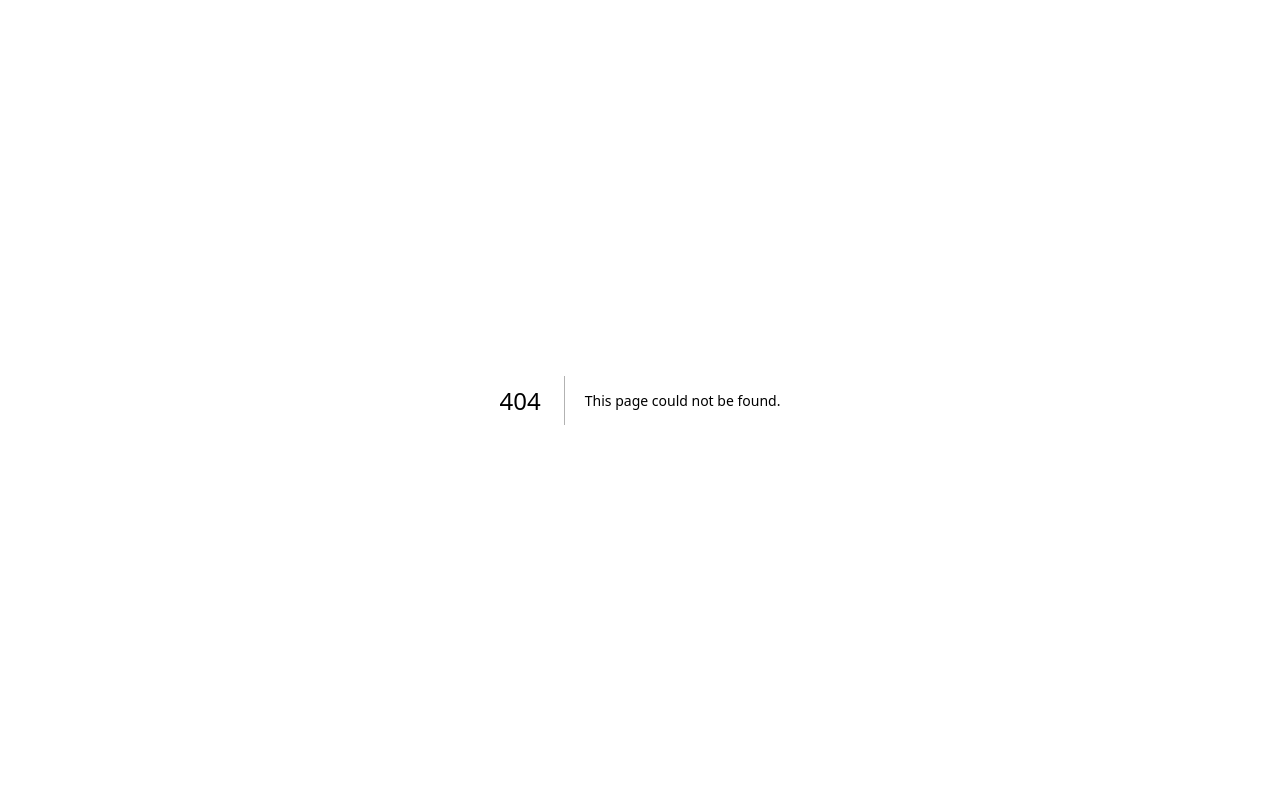
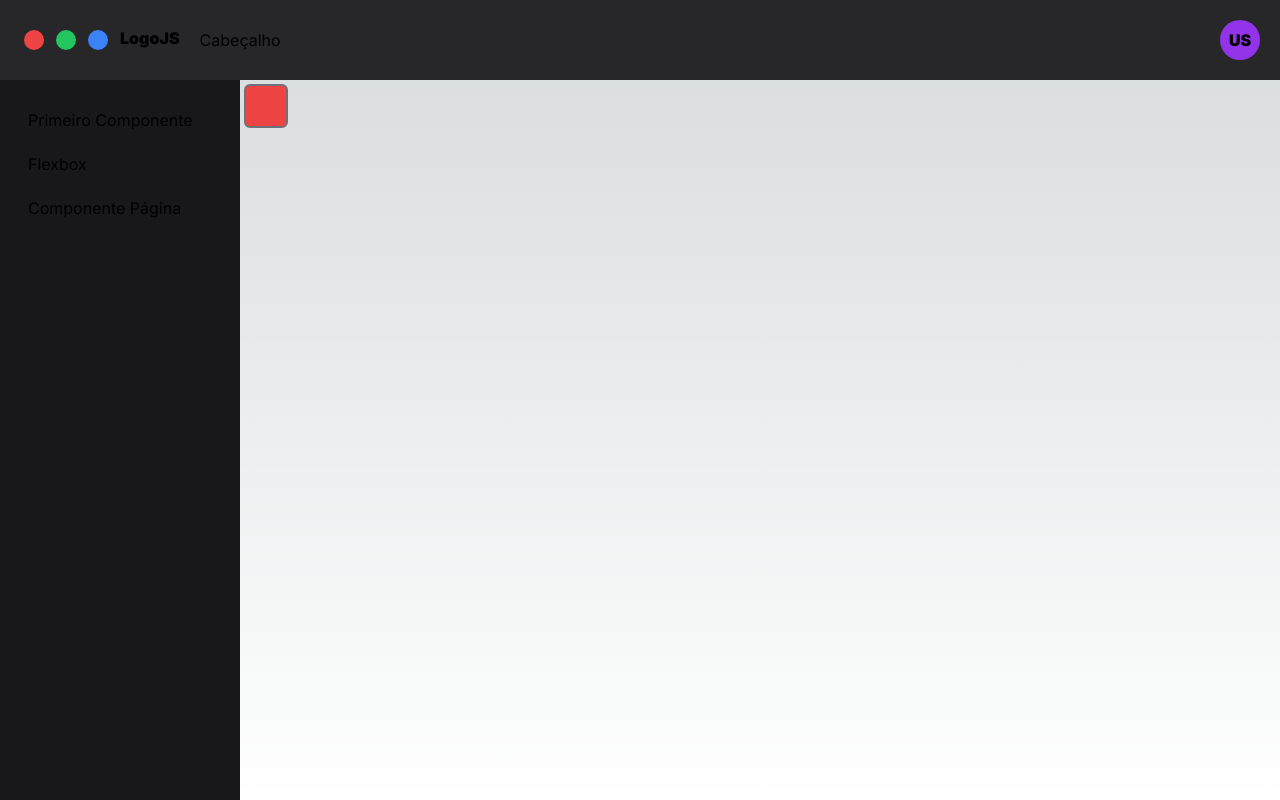
Before and after one commit to maryson011/praticandoNextjs, a Next.js app: page /pagina in a window 1280 px wide. Before the commit this address had no page. Built offline with nearby package versions, Linux system fonts and the light colour scheme.

Commit message:
feat - aplicando flexbox em um layout generico

```diff
--- /dev/null
+++ b/src/app/flexbox/page.tsx
@@ -0,0 +1,23 @@
+import Caixa from "@/components/Caixa";
+import Link from "next/link";
+
+export default function Page() {
+    return (
+        <div className="h-screen">
+            <nav>
+                <Link href="/">Home</Link>
+            </nav>
+            <h1>Flexbox</h1>
+            <div className="
+                h-full
+                flex
+                justify-around
+                items-center
+            ">
+                <Caixa texto="Primeiro Texto" className="bg-green-400"/>
+                <Caixa texto="@ texto 2" className="flex-grow"/>
+                <Caixa texto="3@@ TEXTO 3"/>
+            </div>
+        </div>
+    )
+}
--- a/src/app/page.tsx
+++ b/src/app/page.tsx
@@ -3,11 +3,11 @@ import Link from "next/link";
 
 export default function Home() {
   return (
-    <div>
-      <h1>Masterclass Next</h1>
-      <nav>
-        <Link href="/primeiro">Primeiro Componente</Link>
-      </nav>
+    <div className="
+      bg-gradient-to-r from-black to-zinc-800 h-screen
+      ">
+      <h1 className="font-black">Masterclass Next</h1>
+
     </div>
   );
 }
--- /dev/null
+++ b/src/app/pagina/page.tsx
@@ -0,0 +1,5 @@
+import Pagina from "@/components/template/Pagina";
+
+export default function Page() {
+    return <Pagina />
+}
--- /dev/null
+++ b/src/components/Caixa.tsx
@@ -0,0 +1,14 @@
+export default function Caixa(props: any) {
+    return (
+        <div className={`
+            flex justify-center
+            items-center
+            p-5
+            w-30 h-30 bg-red-500
+            border-2 border-zinc-500 rounded-md m-1
+            ${props.className ?? ''}
+        `}>
+            <span>{props.texto}</span>
+        </div>
+    )
+}
--- /dev/null
+++ b/src/components/template/Cabecalho.tsx
@@ -0,0 +1,12 @@
+import Logo from "./Logo";
+import MenuUsuario from "./MenuUsuario";
+
+export default function Cabecalho() {
+    return (
+        <header className="flex items-center gap-5 px-5 bg-zinc-800 h-20">
+            <Logo />
+            <span className="flex-grow">Cabeçalho</span>
+            <MenuUsuario />
+        </header>
+    )
+}
--- /dev/null
+++ b/src/components/template/Logo.tsx
@@ -0,0 +1,12 @@
+export default function Logo() {
+    return (
+        <div className="flex gap-2">
+            <div className="flex gap-1">
+                <span className="h-5 w-5 rounded-full m-1 bg-red-500"></span>
+                <span className="h-5 w-5 rounded-full m-1 bg-green-500"></span>
+                <span className="h-5 w-5 rounded-full m-1 bg-blue-500"></span>
+            </div>
+            <span className="font-black">LogoJS</span>
+        </div>
+    )
+}
--- /dev/null
+++ b/src/components/template/MenuPrincipal.tsx
@@ -0,0 +1,24 @@
+import Link from "next/link";
+
+export default function MenuPrincipal() {
+     function menuItem(link: string, texto: string) {
+        return (
+            <Link href={link} className="hover:bg-black p-2">
+                {texto}
+            </Link>
+        )
+     }
+
+    return (
+        <aside className="w-60 bg-zinc-900">
+            <nav className="flex flex-col p-5 gap-1">
+                {menuItem('/primeiro', 'Primeiro Componente')}
+                {menuItem('/flexbox', 'Flexbox')}
+                {menuItem('/pagina', 'Componente Página')}
+                {/* <Link href="/primeiro" className="hover:bg-black p-2">Primeiro Componente</Link>
+                <Link href="/flexbox">Flexbox</Link>
+                <Link href="/pagina">Componente Página</Link> */}
+            </nav>
+        </aside>
+    )
+}
--- /dev/null
+++ b/src/components/template/MenuUsuario.tsx
@@ -0,0 +1,7 @@
+export default function MenuUsuario() {
+    return (
+        <div className="flex items-center justify-center w-10 h-10 rounded-full bg-purple-600">
+            <span className="font-black">US</span>
+        </div>
+    )
+}
--- /dev/null
+++ b/src/components/template/Pagina.tsx
@@ -0,0 +1,17 @@
+import Caixa from "../Caixa";
+import Cabecalho from "./Cabecalho";
+import MenuPrincipal from "./MenuPrincipal";
+
+export default function Pagina() {
+    return (
+        <div className="flex flex-col h-screen">
+            <Cabecalho />
+            <div className="flex-grow flex">
+                <MenuPrincipal />
+                <main>
+                    <Caixa />
+                </main>
+            </div>
+        </div>
+    )
+}
```
